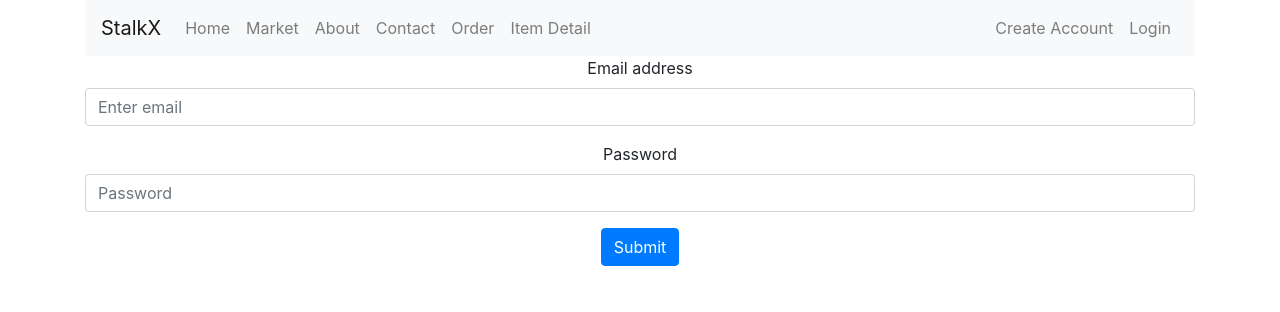
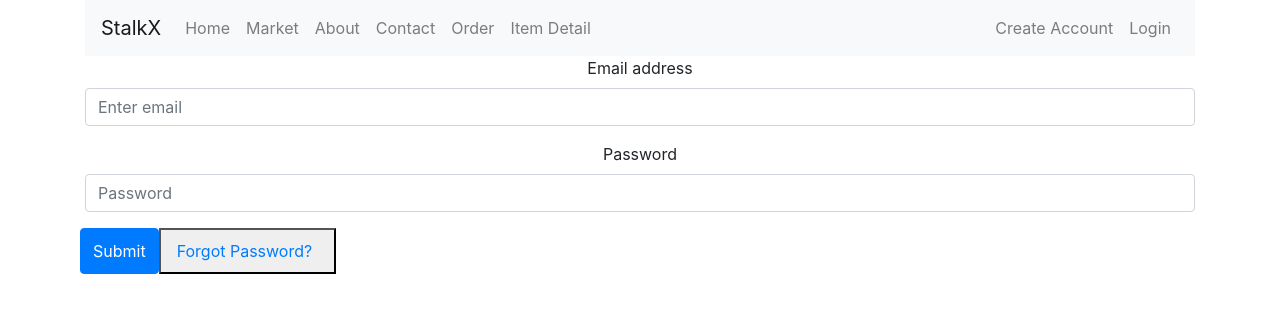
Before and after one commit to brnleehng/animal-x-stock-x, a React (Create React App) app in the folder src/AnimalCrossingProject/client/: page /login in a window 1280 px wide. Shown: the top 312 px of the page. Built offline with nearby package versions, Linux system fonts and the light colour scheme.

Commit message:
Add navigation to forgot page from login

```diff
--- a/src/AnimalCrossingProject/client/src/components/Login/index.tsx
+++ b/src/AnimalCrossingProject/client/src/components/Login/index.tsx
@@ -4,6 +4,7 @@ import Button from "react-bootstrap/Button";
 import 'bootstrap/dist/css/bootstrap.min.css';
 import { Redirect } from 'react-router';
 import Toast from 'react-bootstrap/Toast';
+import Nav from 'react-bootstrap/Nav';
 
 interface Props {
 
@@ -103,9 +104,16 @@ export class Login extends React.Component<Props, State> {
             <Form.Control name="password" type="password" placeholder="Password" onChange={(e) => this.onChange(e)} required />
         </Form.Group>
 
-        <Button variant="primary" type="submit">
-          Submit
-        </Button>
+        <Form.Row>
+          <Button variant="primary" type="submit">
+            Submit
+          </Button>
+          <Nav variant="pills" defaultActiveKey="/home" as="button">
+              <Nav.Item>
+                  <Nav.Link href="/forgot">Forgot Password?</Nav.Link>
+              </Nav.Item>
+          </Nav>
+        </Form.Row>
 
         <Toast show={this.state.authError !== ""} onClose={() => this.setState({ authError: "" })} delay={5000} autohide>
                 <Toast.Header>
```
